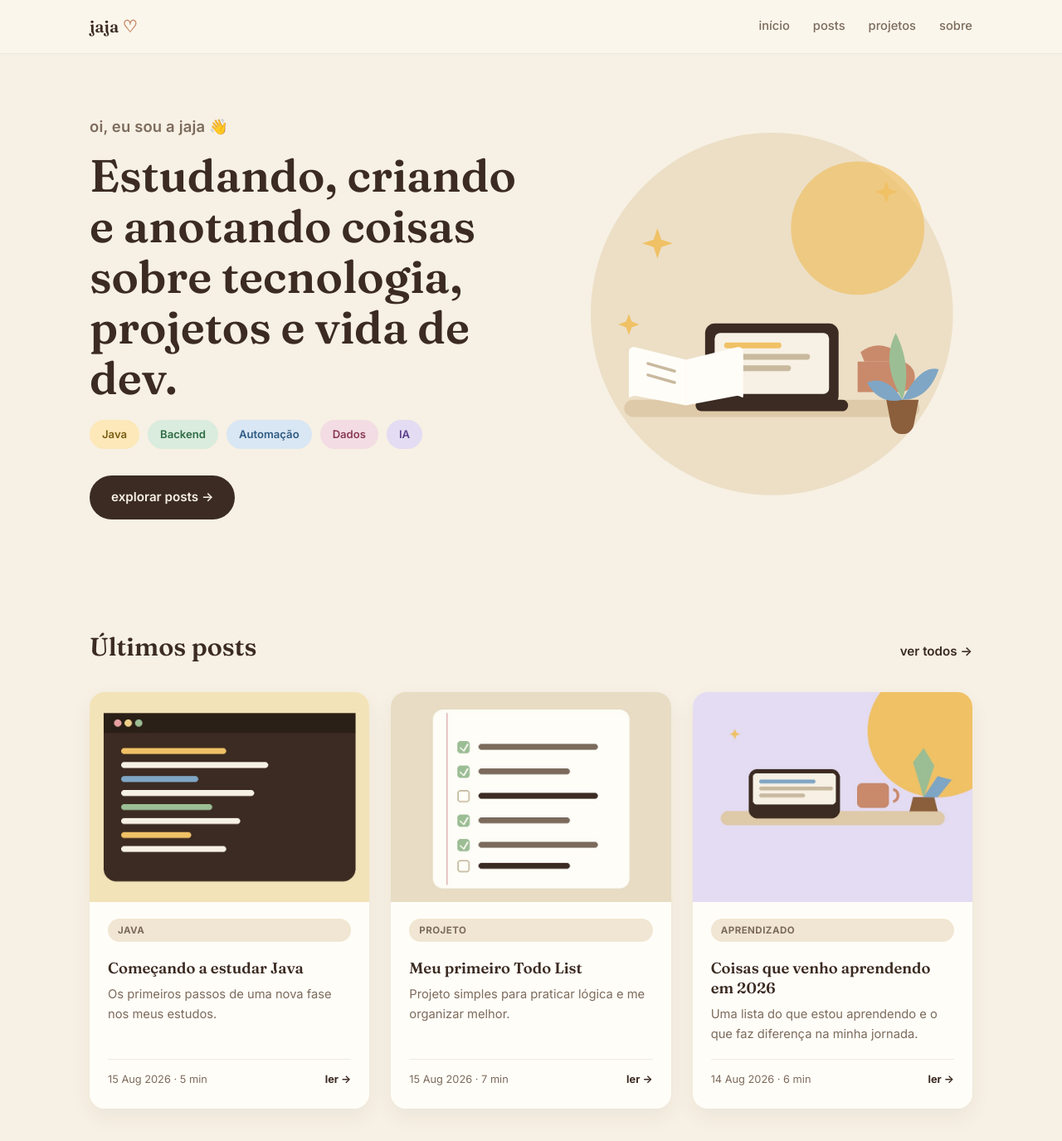
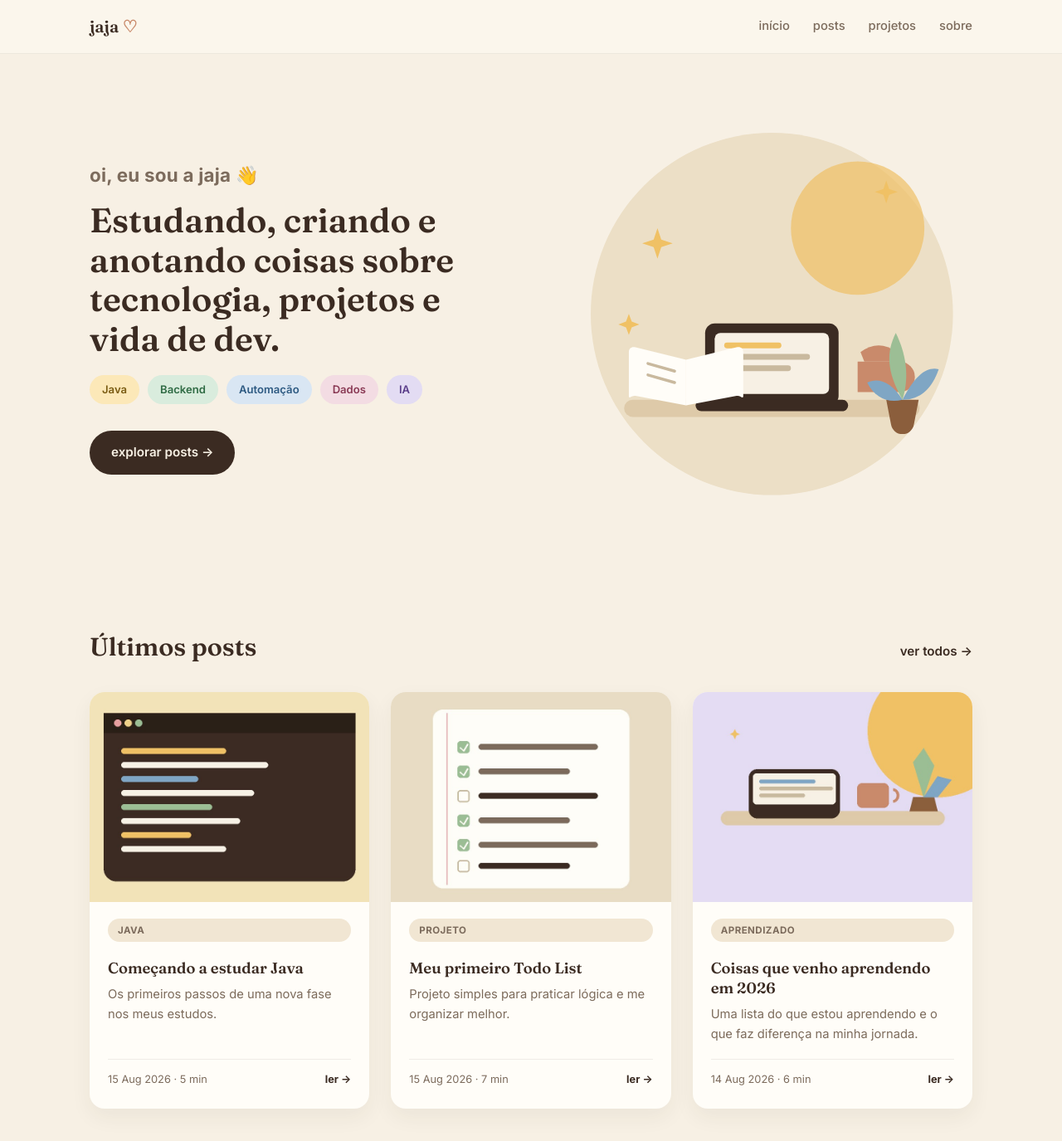
Before and after one commit to milly5ants/mily_labs, a Jekyll site: the page built from index.html, in a window 1280 px wide and 1400 px high. Shown: the top 1375 px of the window at 83% size. Built offline with Jekyll 4.4.1, drawn with Linux system fonts in a browser that asks for light colours.

Commit message:
ajuste tamanho titulo

```diff
--- a/assets/css/style.css
+++ b/assets/css/style.css
@@ -186,14 +186,14 @@ p { margin: 0; }
   align-items: center;
 }
 .hero__title {
-  font-size: clamp(2.2rem, 4.4vw, 3.4rem);
-  line-height: 1.12;
+  font-size: clamp(1.8rem, 3.2vw, 2.6rem);
+  line-height: 1.16;
   margin-bottom: 20px;
-  max-width: 15ch;
+  max-width: 18ch;
 }
 .hero__eyebrow {
-  font-size: 1.15rem;
-  font-weight: 600;
+  font-size: 1.4rem;
+  font-weight: 700;
   color: var(--c-text-soft);
   margin-bottom: 14px;
 }
```
